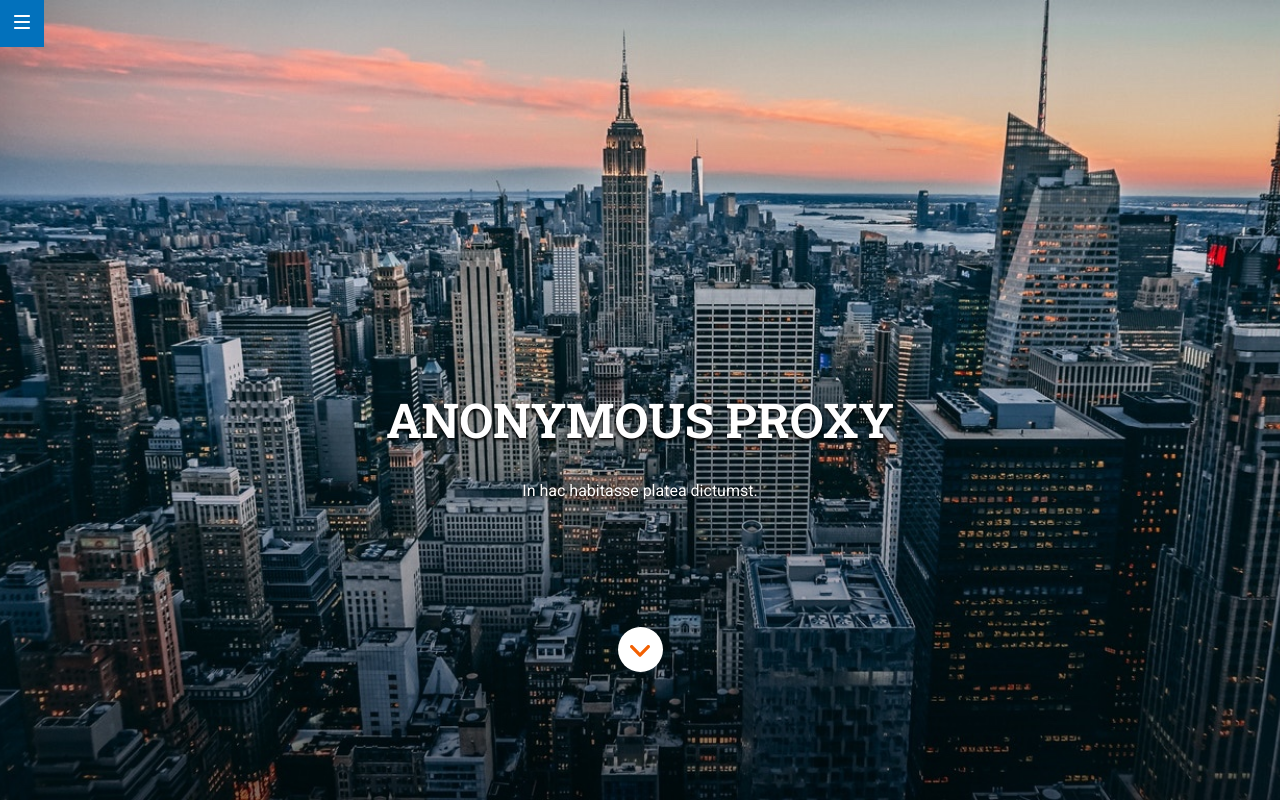
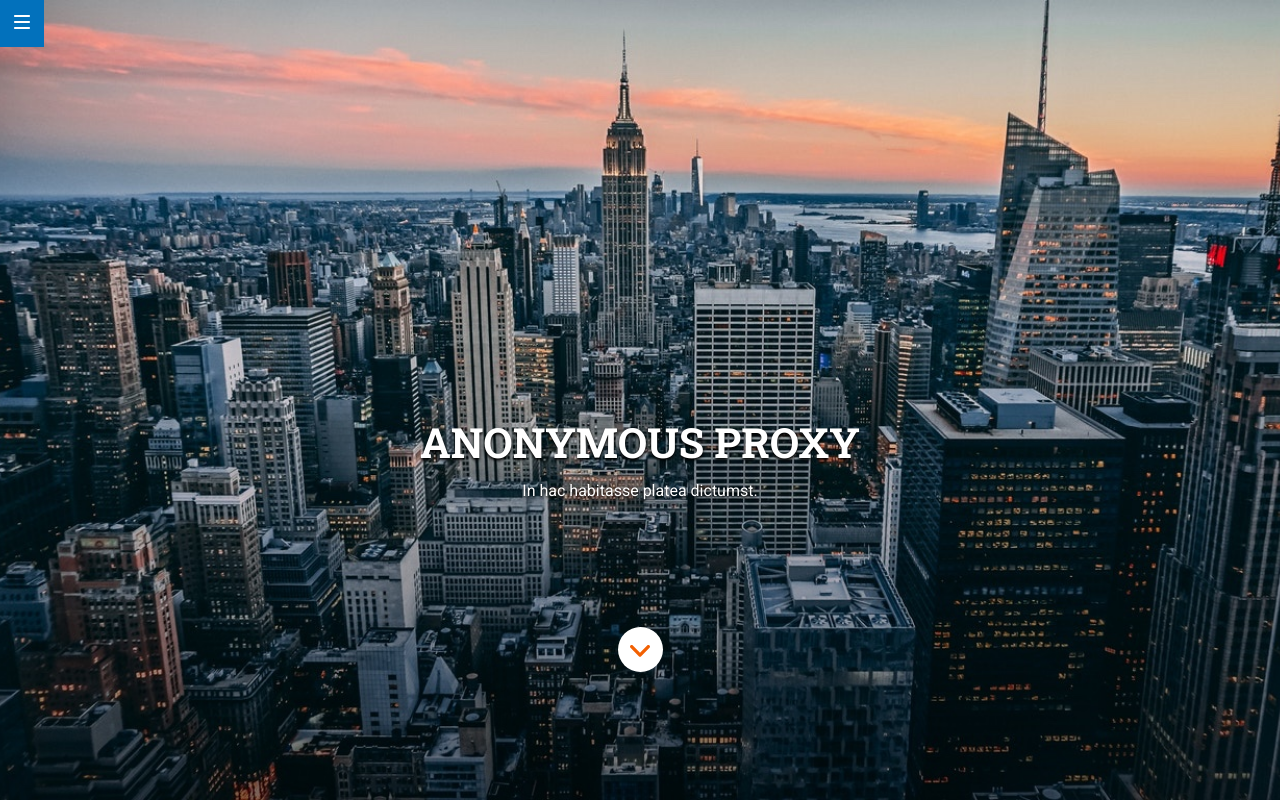
Before and after one commit to Adalab/modulo-1-evaluacion-final-MariaRipley, a website: page src/html/index.html in a window 1280 px wide. Shown: the top 802 px of the page. Drawn offline with nearby package versions, Linux system fonts and the light colour scheme; files that its build step writes are made by us from their sources; files whose address does not match are found by name.

Commit message:
Fix hero sizes, problem with horizontal scroll solved

```diff
--- a/src/scss/layout/_hero.scss
+++ b/src/scss/layout/_hero.scss
@@ -1,5 +1,5 @@
 .hero {
-    width: 100vw;
+    width: 100%;
     height: 100vh;
     background-image: url("../images/cover.jpg");
     background-position: center;
@@ -10,16 +10,14 @@
     justify-content: flex-end;
     align-items: center;
     &__section {
-        width: 80vw;
         text-align: center;
         color: $primaryColor;
         text-shadow: 0 2px 3px $translucent;
         font-family: $titleFont;
         &--title{
             text-transform: uppercase;
-            font-size: 3rem;
-            line-height: 4rem;
-
+            font-size: 2.6rem;
+            line-height: 3.4rem;
         }
         &--text{
             font-family: $textFont;
```
